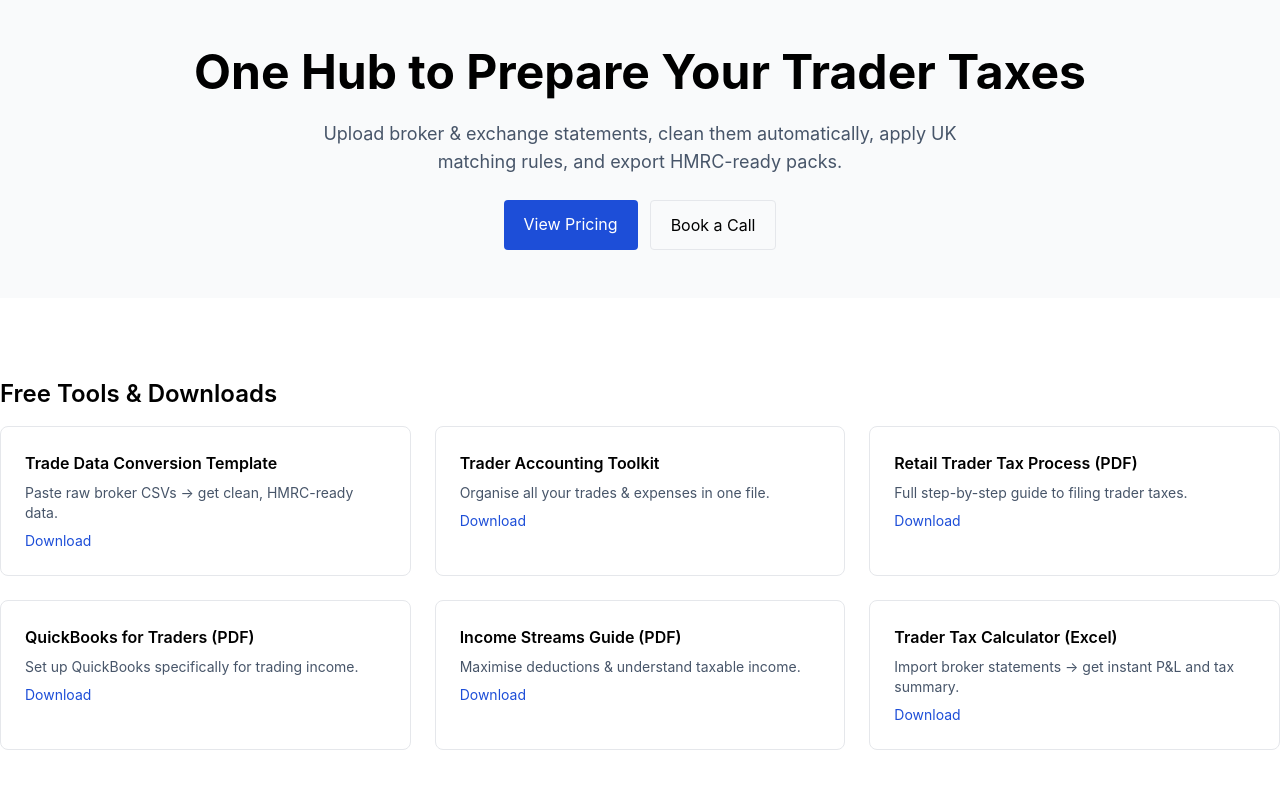
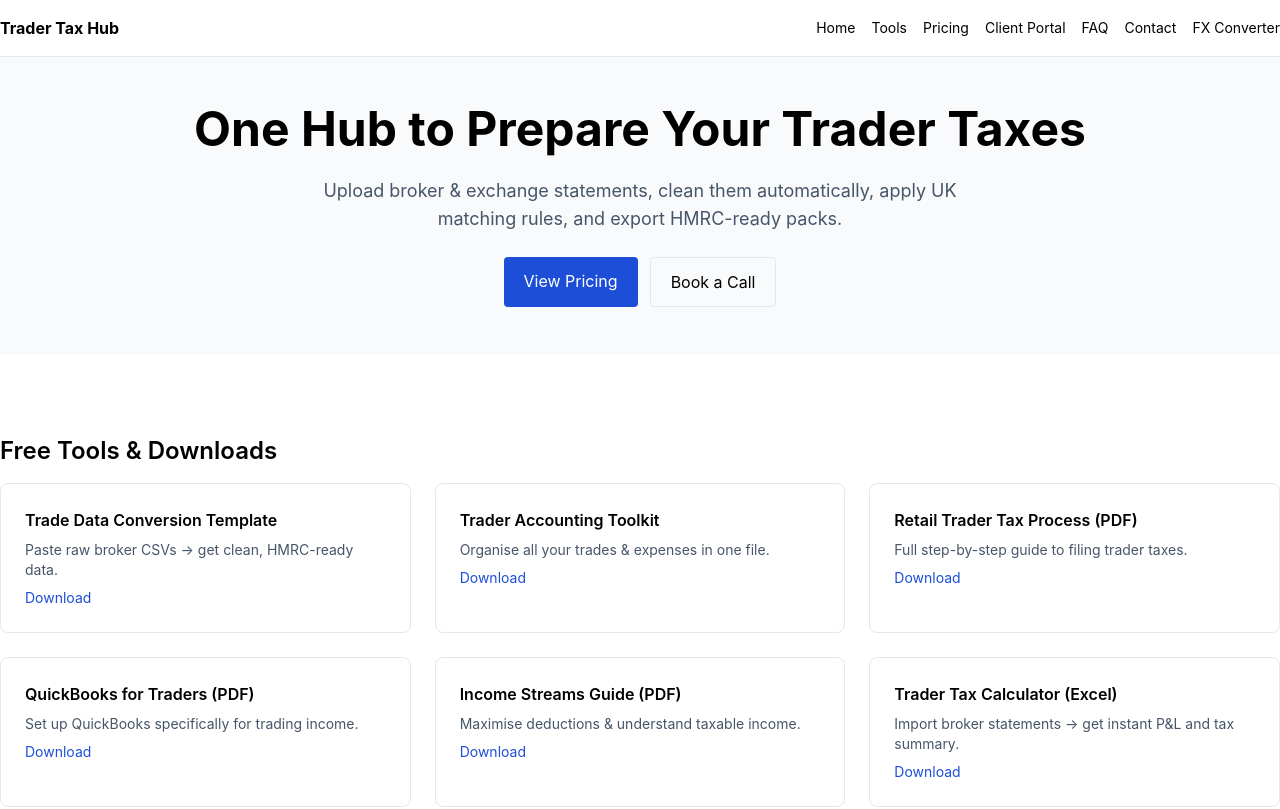
Before and after one commit to cpaveley00/trader-tax-hub2, a Next.js app in the folder trader-tax-hub-full/: page / in a window 1280 px wide. Shown: the top 809 px of the page. Built offline with nearby package versions, Linux system fonts and the light colour scheme.

Commit message:
Update layout.tsx

```diff
--- a/trader-tax-hub-full/app/layout.tsx
+++ b/trader-tax-hub-full/app/layout.tsx
@@ -1,7 +1,18 @@
 import "./globals.css";
+import Header from "@/components/Header";
 
-export const metadata = { title: "Trader Tax Hub", description: "UK trader tax tools" };
+export const metadata = {
+  title: "Trader Tax Hub",
+  description: "UK trader tax tools"
+};
 
 export default function RootLayout({ children }: { children: React.ReactNode }) {
-  return (<html lang="en"><body>{children}</body></html>);
+  return (
+    <html lang="en">
+      <body>
+        <Header /> {/* This shows your navigation and FX Converter link */}
+        {children}
+      </body>
+    </html>
+  );
 }
```
